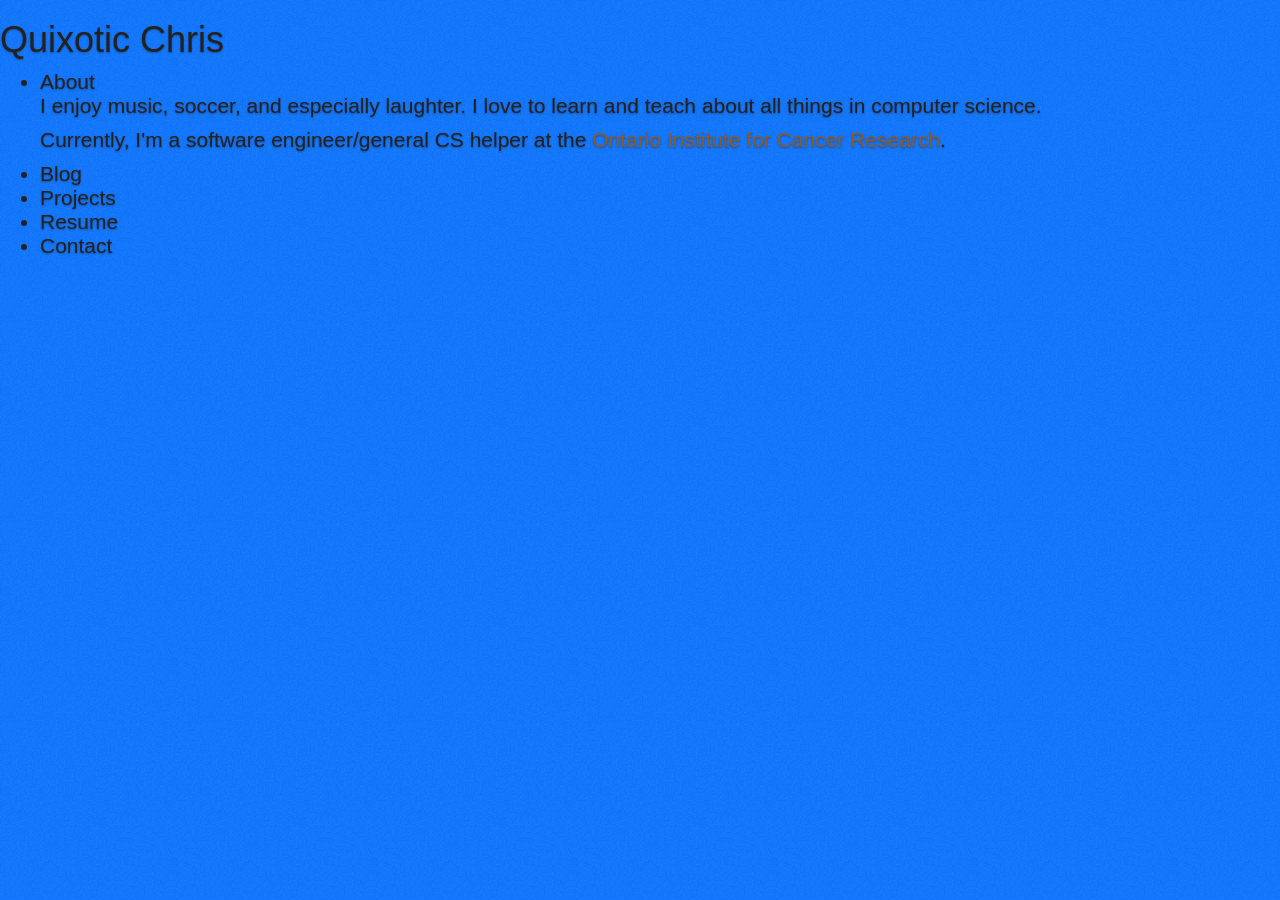
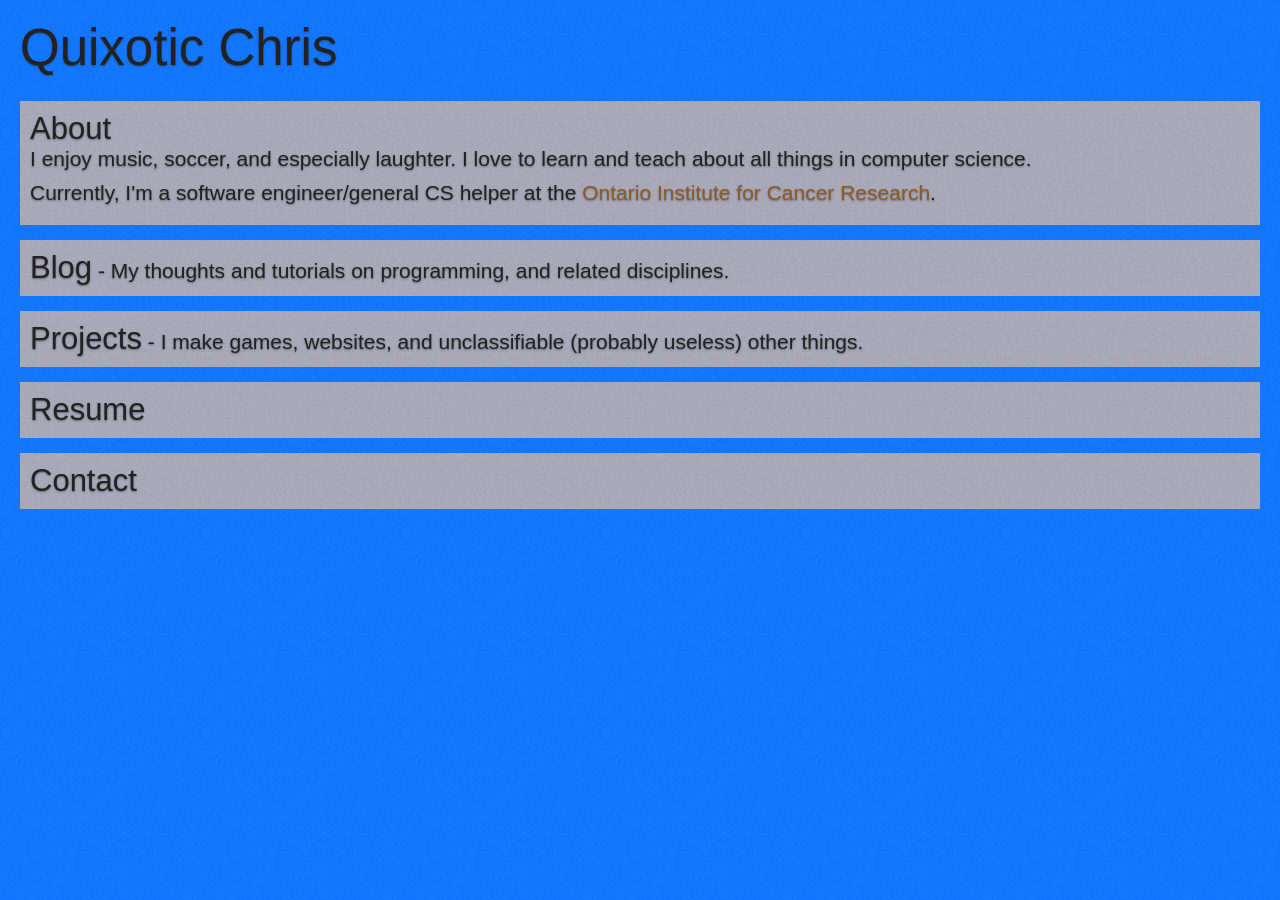
Before and after one commit to ChrisCooper/coopernetics, a Jekyll site: the page built from index.html, in a window 1280 px wide. Built offline with Jekyll 4.4.1, drawn with Linux system fonts in a browser that asks for light colours; nearby versions of some CDN libraries.

Commit message:
sections are expanded more and have some styling

```diff
--- a/index.html
+++ b/index.html
@@ -12,14 +12,19 @@ layout: default
 	</li>
 	<li>
 		<span class="tile-title">Blog</span>
+		<span class="hyphen"> - </span>
+		<span class="tile-subtitle">My thoughts and tutorials on programming, and related disciplines.</span>
 	</li>
 	<li>
 		<span class="tile-title">Projects</span>
+		<span class="hyphen"> - </span>
+		<span class="tile-subtitle">I make games, websites, and unclassifiable (probably useless) other things.</span>
 	</li>
 	<li>
 		<span class="tile-title">Resume</span>
 	</li>
 	<li>
 		<span class="tile-title">Contact</span>
+
 	</li>
 </ul>
--- a/static/css/main.scss
+++ b/static/css/main.scss
@@ -1,17 +1,17 @@
 ---
 # Front matter comment to ensure Jekyll properly reads file.
 ---
-
-// override bootstrap variables
+/*
+ * ---- Bootstrap overrides ----
+ */
 $brand-primary: #905A25;
 
 // import bootstrap
 @import "bootstrap";
 
-// define a colour based on a bootstrap colour
 
 /*
- * -- Main color scheme --
+ * ---- Main color scheme ----
  */
 $nice-blue: #1177FF;
 //$nice-blue: #4993AC;
@@ -23,21 +23,50 @@ $nice-dark-gray: #111111;
 
 
 /*
- * -- Fonts --
+ * ---- Fonts ----
  */
 //$main-font: Lato,"Helvetica Neue",Helvetica,Arial,sans-serif;
 $main-font: "Ubuntu",sans-serif;
 //$main-font: "Open Sans",verdana,arial,sans-serif;
 
-
-// remainder of sass goes here
+/*
+ * ---- Main Sass ----
+ */
 
 body {
-	//background-color: $nice-blue;
-	//background-image:url(/static/images/);
+//	background: color position/size repeat origin clip attachment image|initial|inherit;
     background: $nice-blue url('/static/images/noisy-texture-200x200.png') repeat scroll left top;
 
 	font: 300 21px $main-font;
 	color: $gray-darker;
 	text-shadow: 0px 1px 2px rgba(40, 40, 40, 0.5);
 }
+
+.main-title {
+	margin: 15px;
+	padding: 5px;
+	font-size: 51px;
+}
+
+ul.tile-list {
+	margin: 20px;
+	padding: 0px;
+	list-style-type: none;
+	//background-color: rgba($nice-tan, 0.7);
+	//background-color: $nice-tan;
+//	background: color position/size repeat origin clip attachment image|initial|inherit;
+	//background: none repeat scroll 0% 0% rgba(255, 255, 255, 0.25);
+
+	li {
+		//@include gradient-horizontal(rgba($nice-tan, 0.7), rgba($nice-tan, 0.0), 95%, 100%);
+
+		background: rgba($nice-tan, 0.7) url('/static/images/noisy-texture-200x200.png') repeat scroll left top;
+
+		padding: 10px;
+		margin-bottom: 15px;
+
+		.tile-title {
+			font-size: 31px;
+		}
+	}
+}
```
